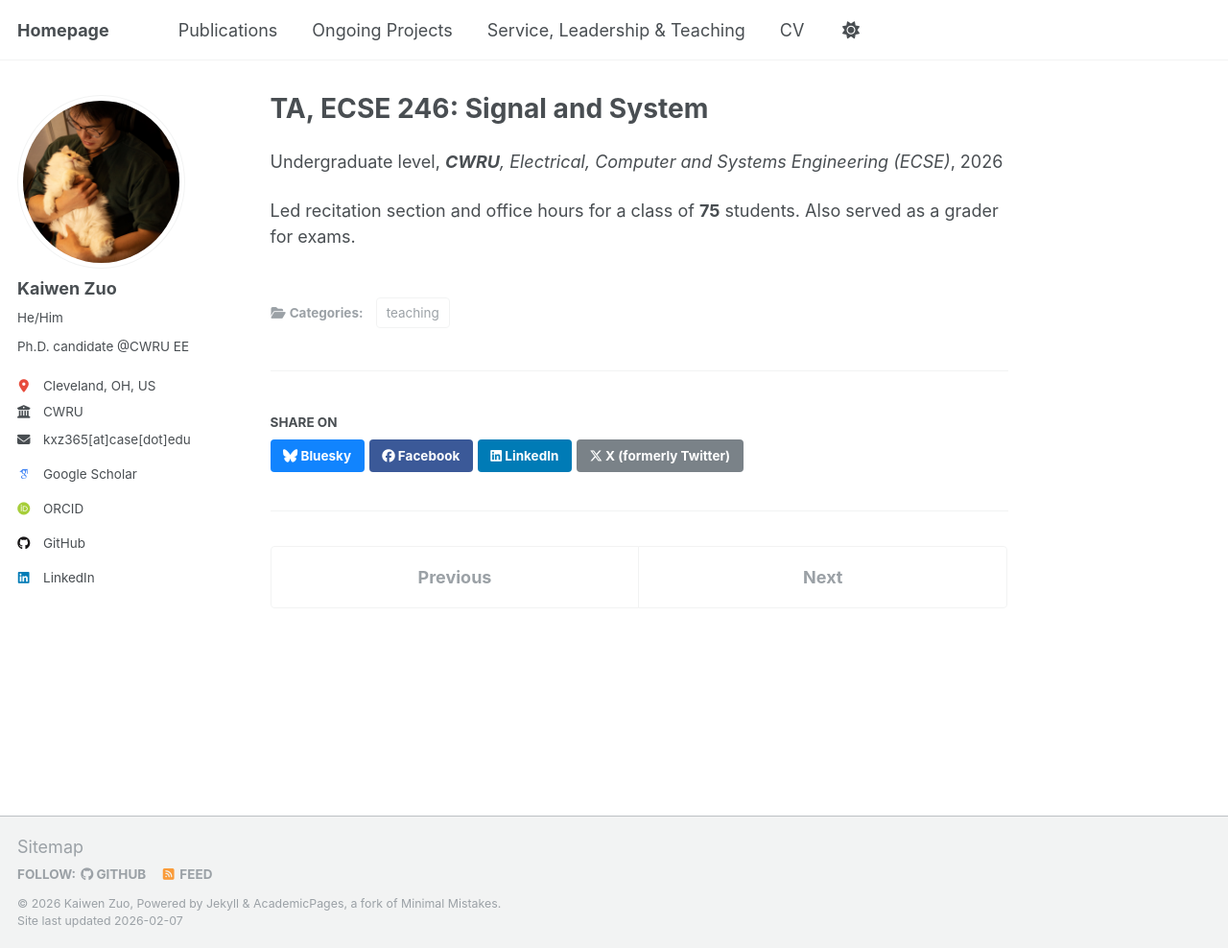
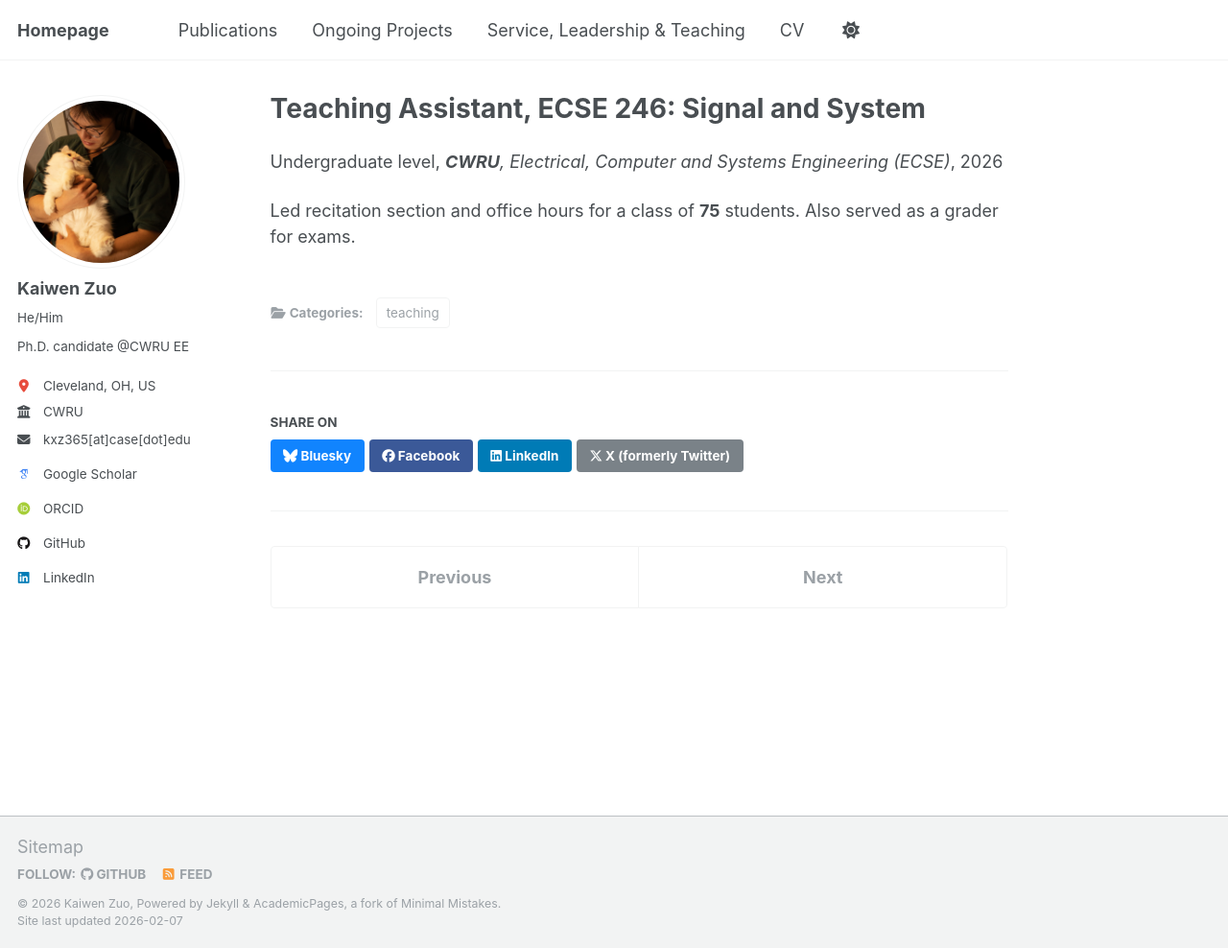
Before and after one commit to Cuberkk/Cuberkk.github.io, a Jekyll site: the page built from _teaching/2025Fall.md, in a window 1280 px wide and 988 px high. Shown: the whole window at 96% size. Built offline with Jekyll 4.4.1, drawn with Linux system fonts in a browser that asks for light colours; some web fonts are replaced; a script that is not in the unit is left out.

Commit message:
update teaching

```diff
--- a/_teaching/2025Fall.md
+++ b/_teaching/2025Fall.md
@@ -1,5 +1,5 @@
 ---
-title: "TA, ECSE 246: Signal and System"
+title: "Teaching Assistant, ECSE 246: Signal and System"
 collection: teaching
 type: "Undergraduate level"
 permalink: /teaching/2025Fall
```
